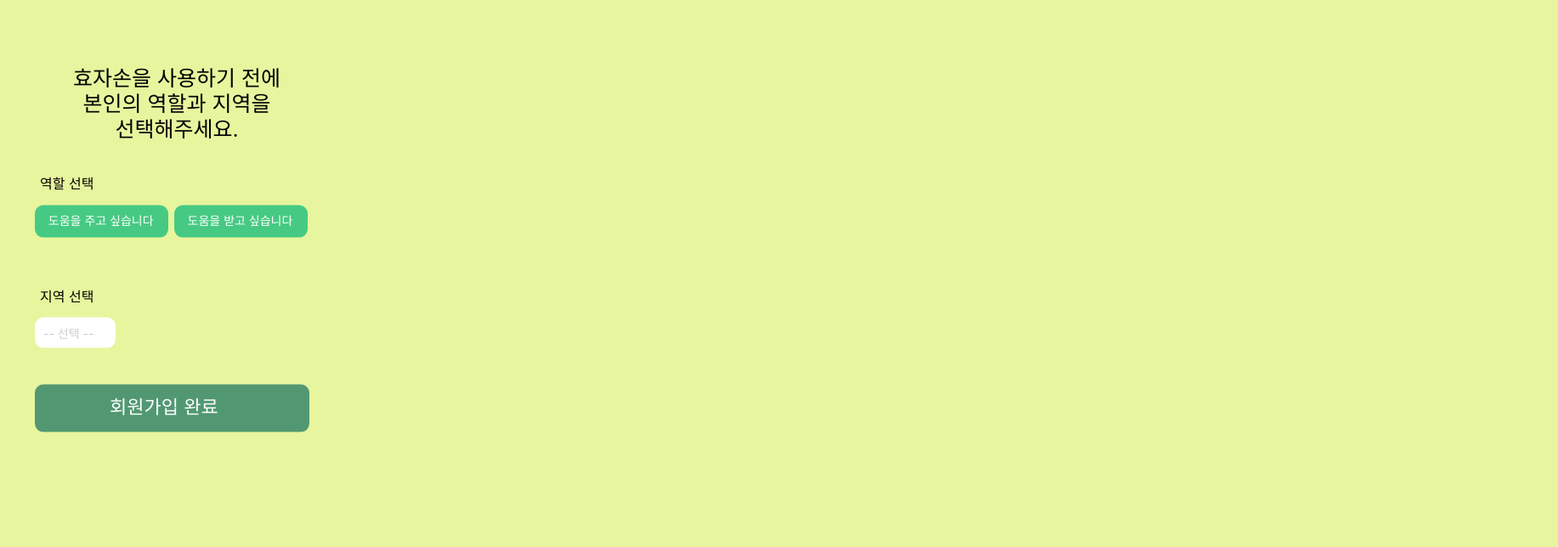
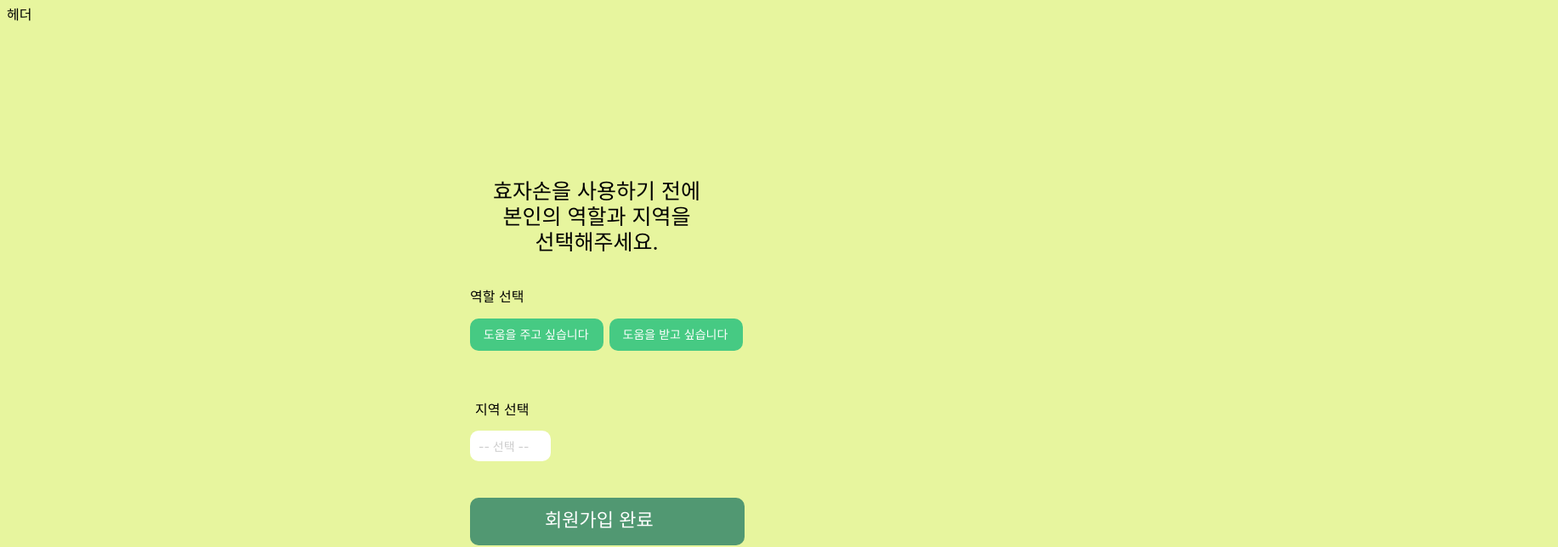
Before and after one commit to HyoZaSon/FrontEnd, a React (Create React App) app: page /register in a window 1280 px wide. Shown: the top 644 px of the page at 85% size, 1833 px wide, since content can reach past the window. Built offline with nearby package versions, Linux system fonts and the light colour scheme.

Commit message:
feat: 회원가입 ui 수정

```diff
--- a/src/pages/Login.jsx
+++ b/src/pages/Login.jsx
@@ -35,7 +35,6 @@ const PCContainer = styled(Container)`
 
 const Title = styled.p`
   font-size: 36px; /* 크기 조정 */
-  font-family: Inter;
   font-family: Inter;
   text-align: center;
 `;
--- a/src/pages/Register.jsx
+++ b/src/pages/Register.jsx
@@ -5,25 +5,36 @@ import GlobalStyle from "../shared/GlobalStyle";
 
 // 배경을 포함한 컨테이너 스타일
 const Container = styled.div`
-  width: 390px; // 너비 설정
-  height: 844px; // 높이 설정
+  width: 100vw; /* 화면 전체 너비 */
+  height: 100vh; /* 화면 전체 높이 *
   overflow: hidden;
   background-color: #E7F59E; // 배경 색상 설정
   align-items: center; // 가운데 정렬
   justify-content: center; // 가운데 정렬
   display: flex; // 컨테이너 안의 컨텐츠를 가운데 정렬하기 위해 flex 사용
   position: absolute;
-  top: 50%; // 화면 중앙에서 위로 50%만큼 올림
-  transform: translateY(-60%); // 중앙 정렬을 위해 위치 조정
+
+  ${Mobile} {
+    @media (max-width: 768px)
+      transform: translateX(-20%);
+    }
+  }
+
+  ${PC} {
+    @media (min-width: 768px) { /* 모바일 화면 크기 이하에서는 적용하지 않음 */
+      left: 50%;
+      transform: translateX(40%);
+    }
+  }
+
 `;
 
 // 타이틀 스타일 //타이틀 글씨
 const Title = styled.span`
   color: rgba(0, 0, 0, 1);
-  width: 390px;
-  height: 107px;
+  height: 390px;
   position: absolute;
-  left: 5px;
+  left: 60px;
   top: 183px;
   font-family: Inter;
   text-align: center;
@@ -32,8 +43,6 @@ const Title = styled.span`
 
 // 옵션 래퍼 스타일 //선택,지역선택
 const OptionWrapper = styled.div`
-  width: 235px;
-  height: 70px;
   position: absolute;
   left: 33px;
   top: 446px;
@@ -58,7 +67,6 @@ const SelectBox = styled.div`
   top: 34px;
   border-radius: 10px;
 `;
-
 
 // 선택 텍스트 스타일 //연한회색컬러
 const SelectText = styled.span`
@@ -88,20 +96,20 @@ const OptionTitle = styled.span`
 
 // 역할 래퍼 스타일
 const RoleWrapper = styled.div`
-  width: 321px;
+  width: 100vw; /* 화면 전체 너비 */
   height: 66px;
   position: absolute;
   left: 33px;
   top: 348px;
+
 `;
 
 // 역할 타이틀 스타일 //역할선택
 const RoleTitle = styled.span`
   color: rgba(0, 0, 0, 1);
-width: 118px;
+  width: 100vw; /* 화면 전체 너비 */
   height: 20px;
   position: absolute;
-left: 6px;
   top: -35px; /* 위로 이동 */
   font-family: Inter;
   text-align: left;
@@ -140,7 +148,6 @@ const RoleText = styled.span`
   text-align: left;
   font-size: 14px;
 `;
-
 
 // 완료 래퍼, 버튼 스타일
 const CompleteWrapper = styled.div`
@@ -205,7 +212,6 @@ const Register = () => {
       <GlobalStyle />
 
       <Title>효자손을 사용하기 전에<br />본인의 역할과 지역을<br />선택해주세요.</Title>
-
       <OptionWrapper>
         <SelectWrapper>
           <SelectBox>
@@ -215,7 +221,7 @@ const Register = () => {
         </SelectWrapper>
       </OptionWrapper>
 
-      <RoleWrapper>
+      <RoleWrapper >
         <RoleOption>
             <RoleText>도움을 주고 싶습니다</RoleText>
         </RoleOption>
@@ -228,8 +234,8 @@ const Register = () => {
       <CompleteWrapper>
         <CompleteText>회원가입 완료</CompleteText>
       </CompleteWrapper>
+
       </PC>
-
       </Container>
   );
 };
```
Lines whose indentation alone changed are shown as unchanged.
